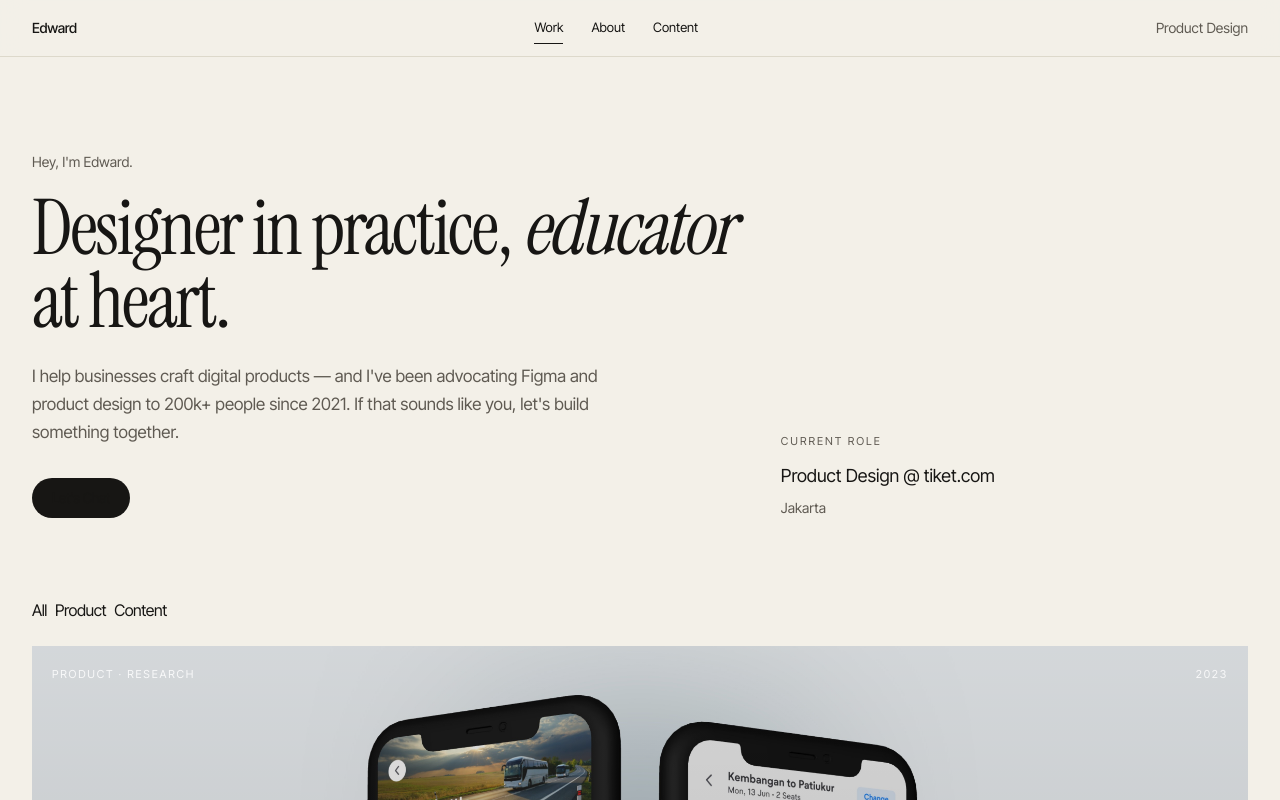
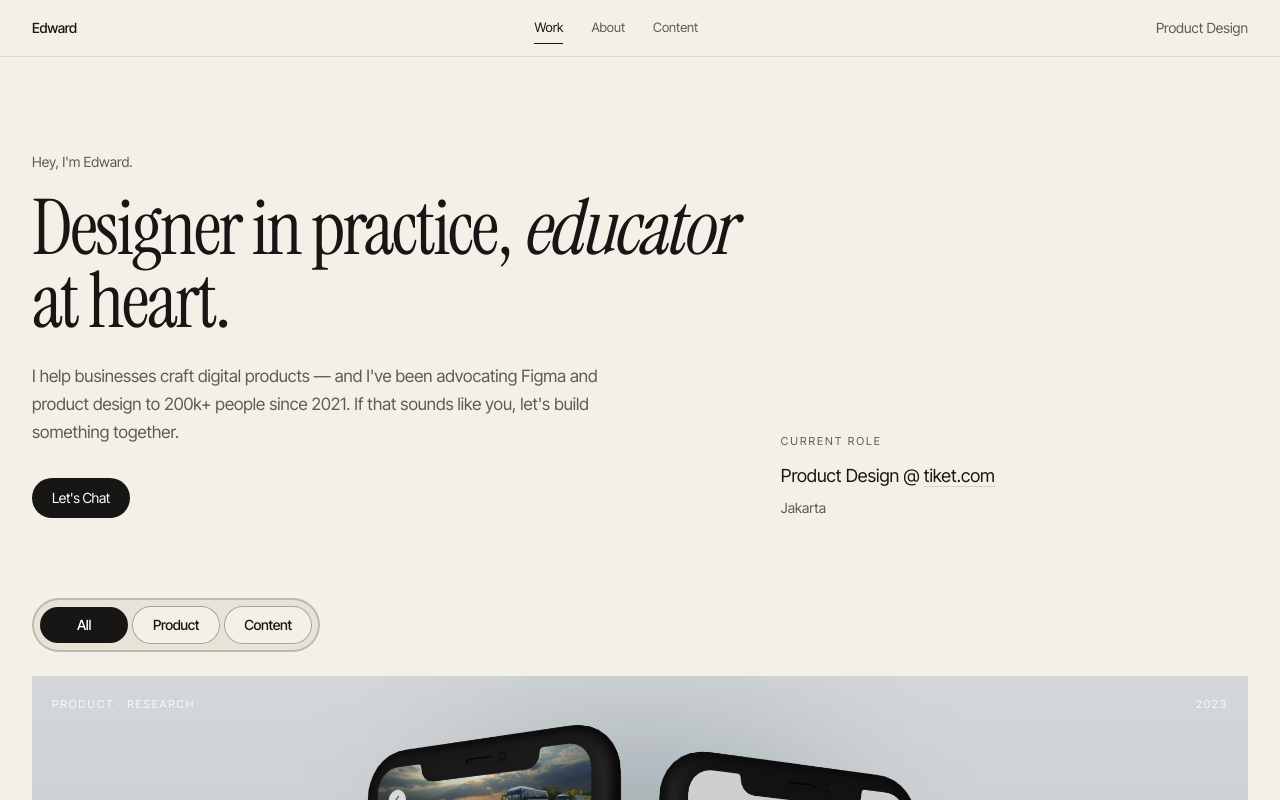
Before and after one commit to uxedward/portfolio, a Next.js app: page / in a window 1280 px wide. Shown: the top 800 px of the page. Built offline with nearby package versions, Linux system fonts and the light colour scheme.

Commit message:
Fix invisible button labels and strengthen work filters
Keep element resets in the base cascade layer so primary buttons can use white text on ink. Render All / Product / Content as a segmented control with a filled active state.

Co-authored-by: uxedward <uxedward@users.noreply.github.com>

```diff
--- a/app/globals.css
+++ b/app/globals.css
@@ -73,6 +73,7 @@ body {
   color: var(--ink);
 }
 
+@layer base {
   a {
     color: inherit;
     text-decoration: none;
@@ -106,6 +107,7 @@ button:focus-visible,
   a:focus-visible {
     outline: 2px solid var(--ink);
     outline-offset: 3px;
+  }
 }
 
 img {
--- a/components/project-grid.tsx
+++ b/components/project-grid.tsx
@@ -29,7 +29,11 @@ export function ProjectGrid({ projects }: { projects: Project[] }) {
 
   return (
     <section className="mx-auto max-w-[1440px] px-5 pb-20 sm:px-8">
-      <div className="mb-6 flex flex-wrap items-center gap-2">
+      <div
+        className="mb-6 inline-flex flex-wrap items-center gap-1 rounded-full border-2 border-ink/20 bg-paper-2 p-1.5"
+        role="tablist"
+        aria-label="Filter work"
+      >
         {filters.map((item) => {
           const selected = filter === item.id;
           return (
@@ -39,6 +43,7 @@ export function ProjectGrid({ projects }: { projects: Project[] }) {
               size="sm"
               pressed={selected}
               onClick={() => setFilter(item.id)}
+              className="min-w-[5.5rem]"
             >
               {item.label}
             </Button>
--- a/components/ui/button.tsx
+++ b/components/ui/button.tsx
@@ -3,14 +3,14 @@ import { cn } from "@/lib/cn";
 
 const variants = {
   primary:
-    "bg-ink text-paper hover:bg-[#2c2a27] hover:text-paper",
+    "bg-ink text-white hover:bg-[#2c2a27] hover:text-white",
   outline:
-    "border border-hairline bg-transparent text-ink hover:border-ink hover:bg-paper-2",
+    "border border-ink/35 bg-paper text-ink hover:border-ink hover:bg-paper-2",
   ghost: "bg-transparent text-ink-soft hover:text-ink",
 } as const;
 
 const sizes = {
-  sm: "px-3.5 py-1.5 text-sm",
+  sm: "px-4 py-2 text-sm font-medium",
   md: "px-5 py-2.5 text-sm",
 } as const;
 
@@ -43,7 +43,9 @@ export function Button({
     "active:scale-[0.98]",
     variants[variant],
     sizes[size],
-    pressed && variant === "outline" && "border-ink bg-ink text-paper hover:bg-ink hover:text-paper",
+    pressed &&
+      variant === "outline" &&
+      "border-ink bg-ink text-white hover:bg-ink hover:text-white",
     className,
   );
 
```
Lines whose indentation alone changed are shown as unchanged.
